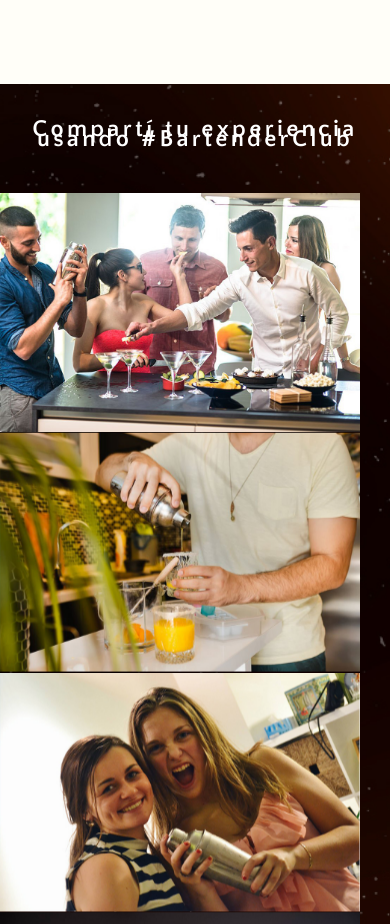
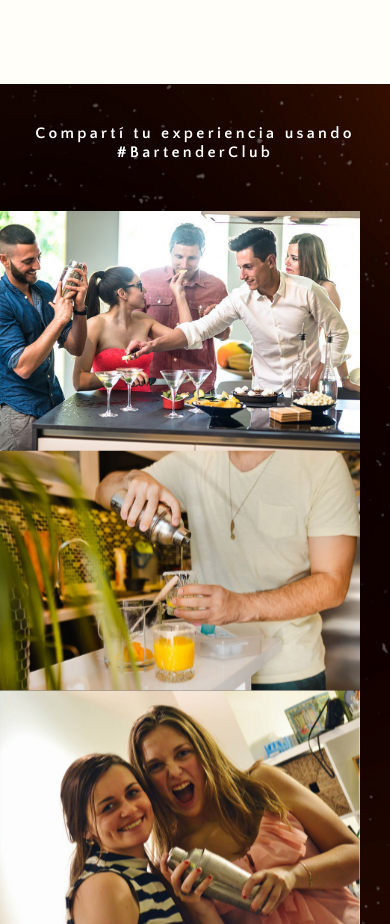
Before and after one commit to micaela-Santander98/TP-3-Santander, a plain HTML site: page index.html in a window 390 px wide. Shown: the part 6400-7324 px from the top of the page. Drawn offline with nearby package versions, Linux system fonts and the light colour scheme; some packages are replaced by stand-ins of ours; files whose address does not match are found by name.

Commit message:
arreglo mobile

```diff
--- a/css/style.css
+++ b/css/style.css
@@ -608,6 +608,14 @@ a:focus, a:hover {
     transform: scaleY(1);
     transform-origin: unset;
   }
+  /* Estilos para dispositivos móviles */
+@media (max-width: 768px) {
+  .title.text-center h4 {
+      font-size: 16px; /* Cambiar el tamaño de fuente a un tamaño adecuado para dispositivos móviles */
+      line-height: 1.2; /* Ajustar el espaciado entre líneas según sea necesario */
+  }
+}
+
 }
 .navigation .dropdown .dropdown-menu.show {
   visibility: visible;
```
